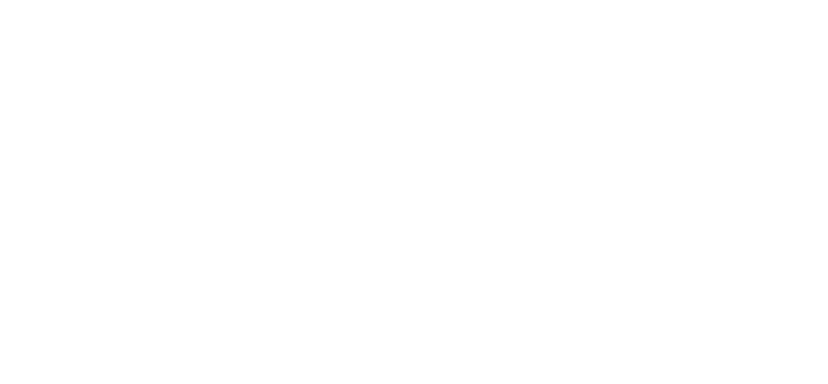
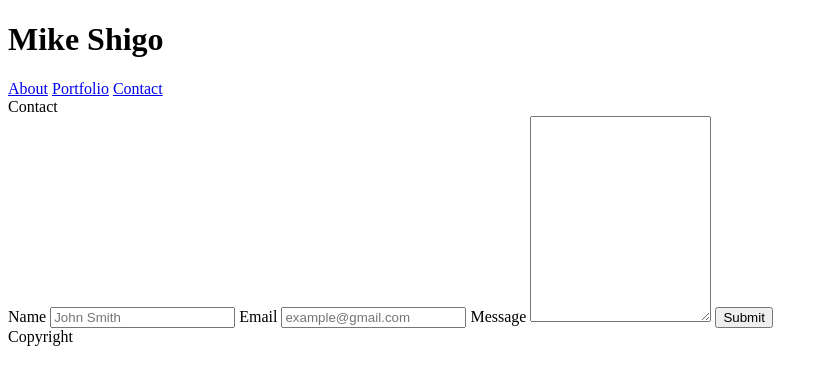
Before and after one commit to mshigo/Basic-Portfolio, a plain HTML site: page contact.html in a window 1280 px wide. Shown: the whole page, without its empty margins (0-828 px from the left). Drawn offline with Linux system fonts and the light colour scheme.

Commit message:
html coded for contact page

```diff
--- a/contact.html
+++ b/contact.html
@@ -0,0 +1,41 @@
+<!DOCTYPE html>
+<html lang="en">
+
+<head>
+    <meta charset="UTF-8">
+    <meta name="viewport" content="width=device-width, initial-scale=1.0">
+    <meta http-equiv="X-UA-Compatible" content="ie=edge">
+    <title>Contact Form</title>
+</head>
+
+<body>
+    <div class="top">
+    </div>
+    <header class="name">
+        <h1>Mike Shigo</h1>
+    </header>
+    <nav class="nav">
+        <a href="index.html">About</a>
+        <a href="portfolio.html">Portfolio</a>
+        <a href="contact.html">Contact</a>
+    </nav>
+    <div class="container">
+        <header class="header">Contact</header>
+        <form action="/action_page.php">
+            <label for="Name">Name</label>
+            <input type="text" id="fname" name="firstname" placeholder="John Smith">
+
+            <label for="email">Email</label>
+            <input type="text" id="email" name="email" placeholder="example@gmail.com">
+
+            <label for="Message">Message</label>
+            <textarea id="subject" name="subject" style="height:200px"></textarea>
+
+            <input type="submit" value="Submit">
+        </form>
+    </div>
+    <div class="footer"></div>
+    <div class="footer2">Copyright</div>
+</body>
+
+</html>
```
Also changed, not shown: index.html (+1 -1 lines).
